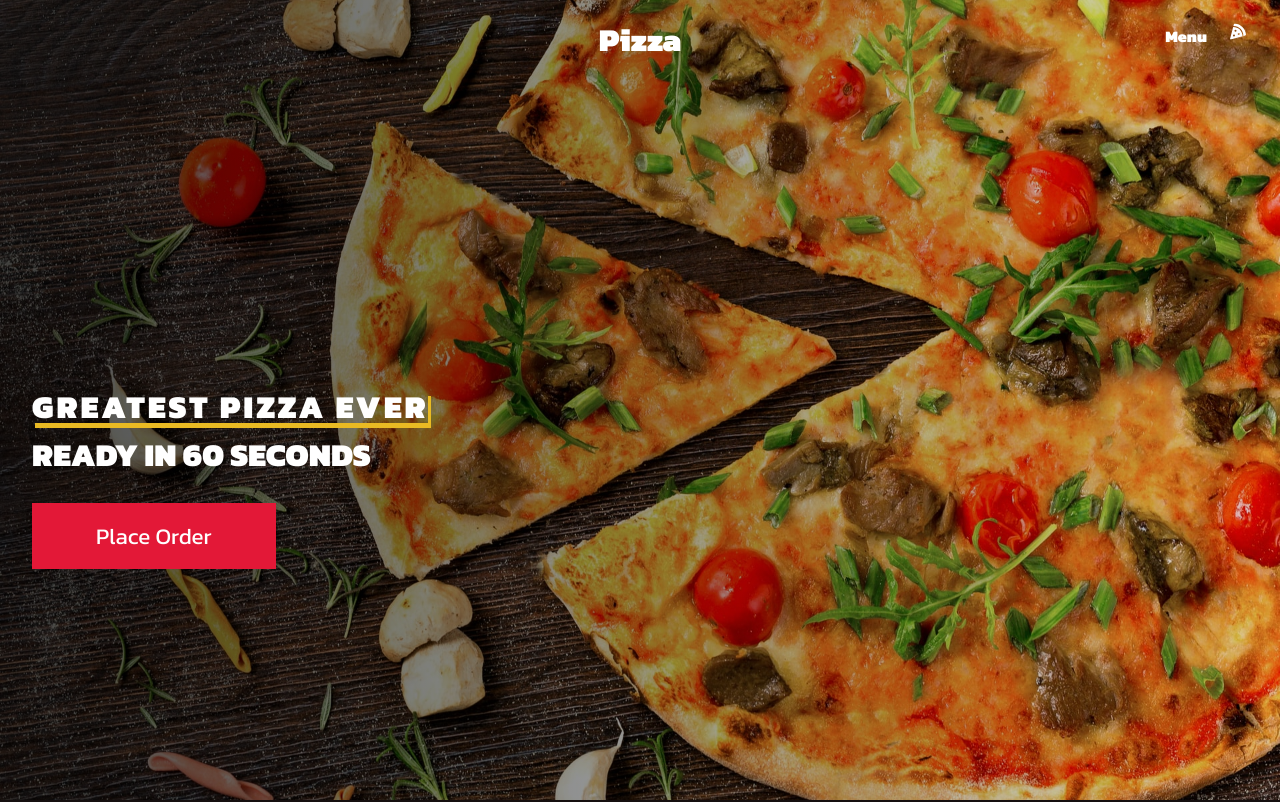
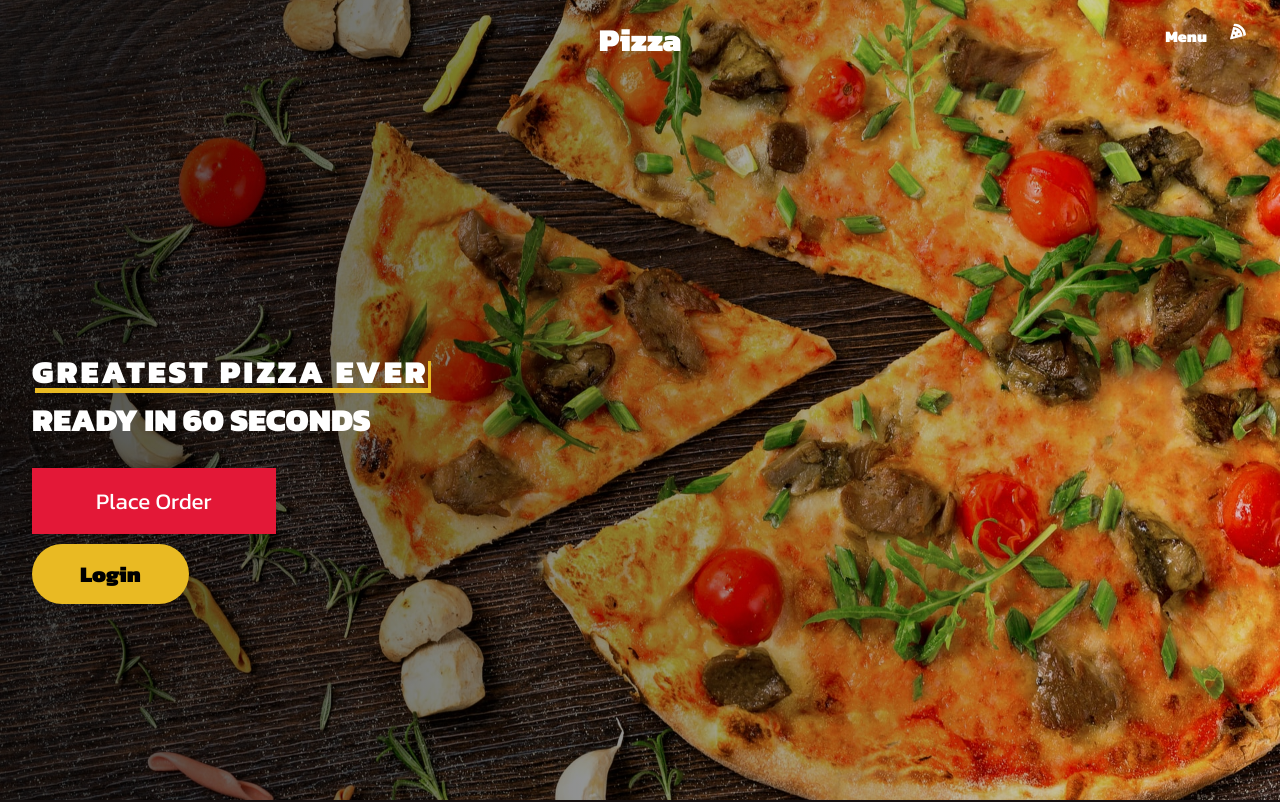
Before and after one commit to Pradiprajvala/pizza-resturant-web, a React (Create React App) app: page / in a window 1280 px wide. Shown: the top 802 px of the page. Built offline with nearby package versions, Linux system fonts and the light colour scheme; the HTML template or start-up script is replaced by a standard one.

Commit message:
login button added-ui

```diff
--- a/src/Components/Hero/index.js
+++ b/src/Components/Hero/index.js
@@ -1,7 +1,12 @@
 import React, {useState} from 'react'
 import Navbar from '../Navbar'
 import Sidebar from '../Sidebar'
-import {HeroContainer, HeroContent, HeroItems, HeroH1, HeroP, HeroBtn} from './HeroElements'
+import LoginButton from '../LoginButton/index.js'
+import LoginPage from '../../Pages/LoginPage/index.js'
+import {
+  HeroContainer, HeroContent,HeroItems,HeroH1,HeroP,HeroBtn
+} from './HeroElements'
+
 
 const Hero = () => {
   const [isOpen, setIsOpen] = useState(false)
@@ -10,6 +15,7 @@ const Hero = () => {
     setIsOpen(!isOpen)
   }
   return (
+
         <HeroContainer>
           <Navbar toggle={toggle} />
           <Sidebar isOpen={isOpen} toggle={toggle}/>
@@ -18,9 +24,11 @@ const Hero = () => {
               <HeroH1>Greatest Pizza Ever</HeroH1>
               <HeroP>Ready in 60 seconds</HeroP>
               <HeroBtn>Place Order</HeroBtn>
+            <LoginButton />
             </HeroItems>
           </HeroContent>
         </HeroContainer>
+
     )
 }
 
--- /dev/null
+++ b/src/Components/LoginButton/LoginButtonElements.js
@@ -0,0 +1,30 @@
+import styled from 'styled-components'
+import { Link } from 'react-router-dom';
+
+export const Button = styled.button`
+  font-size: 1.4rem;
+  font-weight: bold;
+  margin-top: 10px;
+  padding: 0.8rem 3rem;
+  border: none;
+  border-radius: 50px;
+  background: #e9ba23;
+
+  transition; 0.2s ease-out;
+
+  &:hover{
+    background: #fff;
+    transition; 0.2s ease-out;
+    outline: 0px;
+    cursor: pointor;
+    color: red;
+  }
+`
+
+export const LoginLink = styled(Link)`
+  font-weight:bold;
+  text-decoration: none;
+  color: black;
+
+
+`;
--- /dev/null
+++ b/src/Components/LoginButton/index.js
@@ -0,0 +1,13 @@
+import React from 'react'
+import  {Button,LoginLink} from './LoginButtonElements.js'
+const LoginButton = () => {
+  return (
+
+        <LoginLink to="/LoginPage">
+        <Button> Login </Button>
+        </LoginLink>
+
+    )
+};
+
+export default LoginButton;
```
